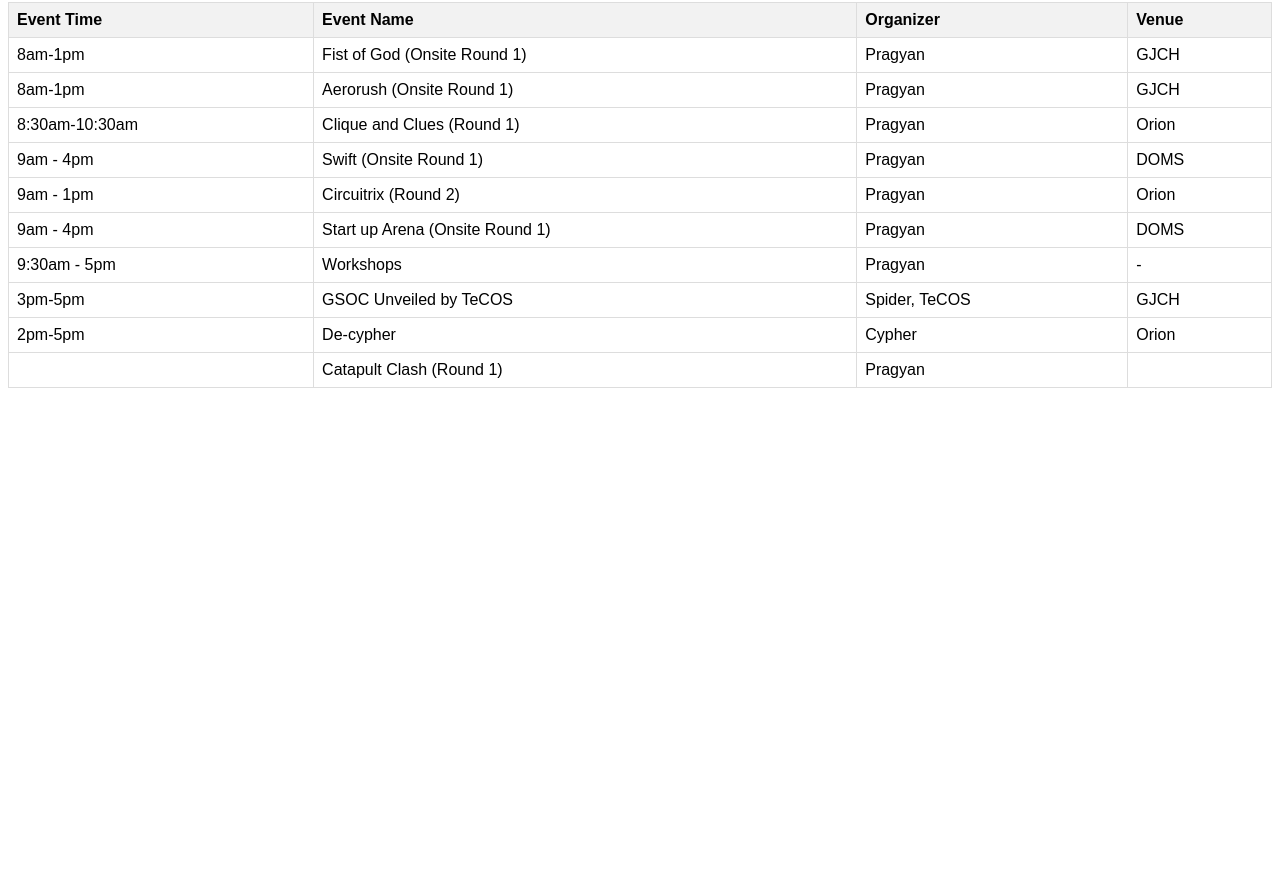
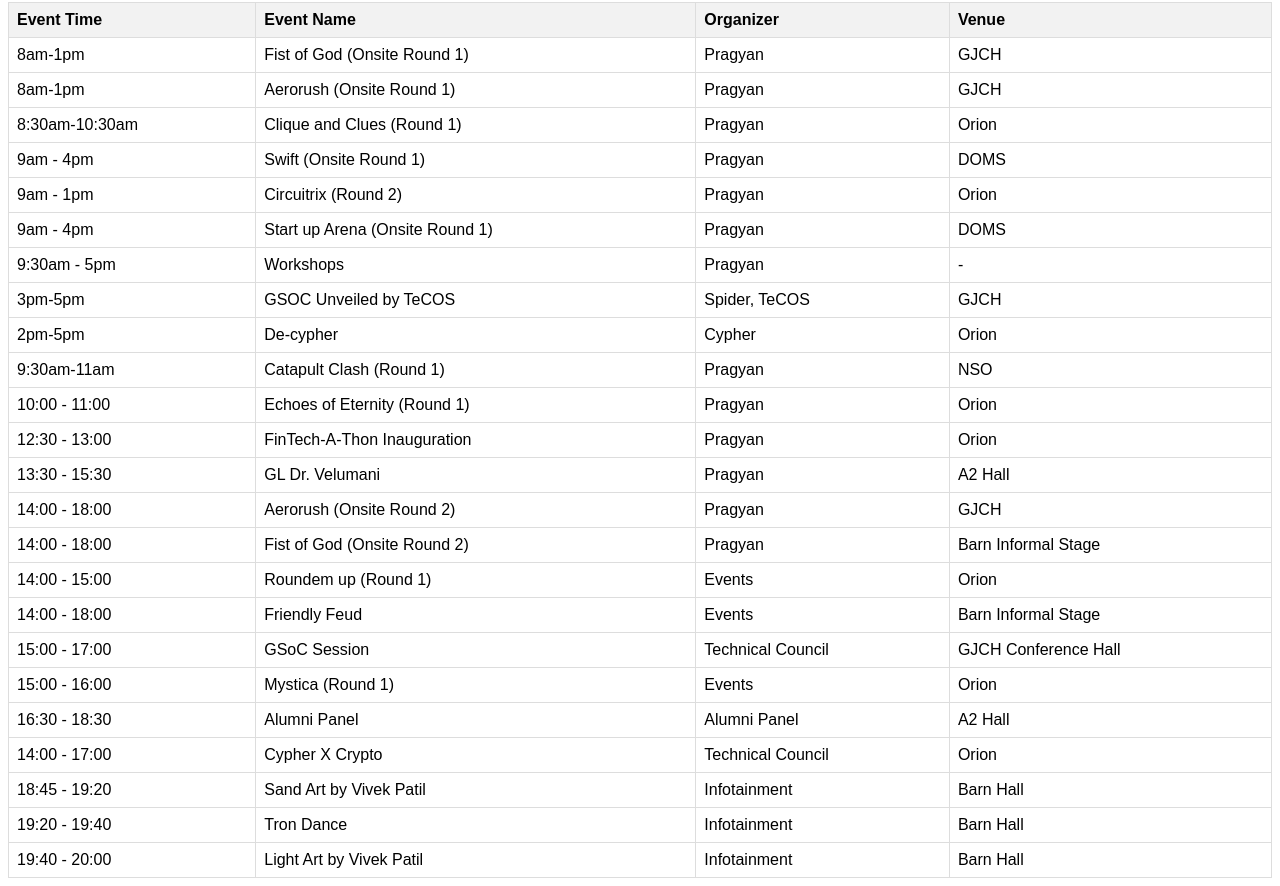
Before and after one commit to nmada-nitt/NMADA, a plain HTML site: page index.html in a window 1280 px wide. Shown: the part 408-1294 px from the top of the page. Before the commit the page ends 804 px from the top, so only its background shows below. Drawn offline with Linux system fonts and the light colour scheme.

Commit message:
Update index.html

```diff
--- a/index.html
+++ b/index.html
@@ -174,7 +174,21 @@
 <tr><td>9:30am - 5pm</td><td>Workshops</td><td>Pragyan</td><td>-</td></tr>
 <tr><td>3pm-5pm</td><td>GSOC Unveiled by TeCOS</td><td>Spider, TeCOS</td><td>GJCH</td></tr>
 <tr><td>2pm-5pm</td><td>De-cypher </td><td>Cypher</td><td>Orion</td></tr>
-<tr><td></td><td>Catapult Clash (Round 1)</td><td>Pragyan</td><td></td></tr>
+<tr><td>9:30am-11am</td><td>Catapult Clash (Round 1)</td><td>Pragyan</td><td>NSO</td></tr>
+<tr><td>10:00 - 11:00</td><td>Echoes of Eternity (Round 1)</td><td>Pragyan</td><td>Orion</td></tr>
+<tr><td>12:30 - 13:00</td><td>FinTech-A-Thon Inauguration</td><td>Pragyan</td><td>Orion</td></tr>
+<tr><td>13:30 - 15:30</td><td>GL Dr. Velumani</td><td>Pragyan</td><td>A2 Hall</td></tr>
+<tr><td>14:00 - 18:00</td><td>Aerorush (Onsite Round 2)</td><td>Pragyan</td><td>GJCH</td></tr>
+<tr><td>14:00 - 18:00</td><td>Fist of God (Onsite Round 2)</td><td>Pragyan</td><td>Barn Informal Stage</td></tr>
+<tr><td>14:00 - 15:00</td><td>Roundem up (Round 1)</td><td>Events</td><td>Orion</td></tr>
+<tr><td>14:00 - 18:00</td><td>Friendly Feud</td><td>Events</td><td>Barn Informal Stage</td></tr>
+<tr><td>15:00 - 17:00</td><td>GSoC Session</td><td>Technical Council</td><td>GJCH Conference Hall</td></tr>
+<tr><td>15:00 - 16:00</td><td>Mystica (Round 1)</td><td>Events</td><td>Orion</td></tr>
+<tr><td>16:30 - 18:30</td><td>Alumni Panel</td><td>Alumni Panel</td><td>A2 Hall</td></tr>
+<tr><td>14:00 - 17:00</td><td>Cypher X Crypto</td><td>Technical Council</td><td>Orion</td></tr>
+<tr><td>18:45 - 19:20</td><td>Sand Art by Vivek Patil</td><td>Infotainment</td><td>Barn Hall</td></tr>
+<tr><td>19:20 - 19:40</td><td>Tron Dance</td><td>Infotainment</td><td>Barn Hall</td></tr>
+<tr><td>19:40 - 20:00</td><td>Light Art by Vivek Patil</td><td>Infotainment</td><td>Barn Hall</td></tr>
     </table>
 
 
```
